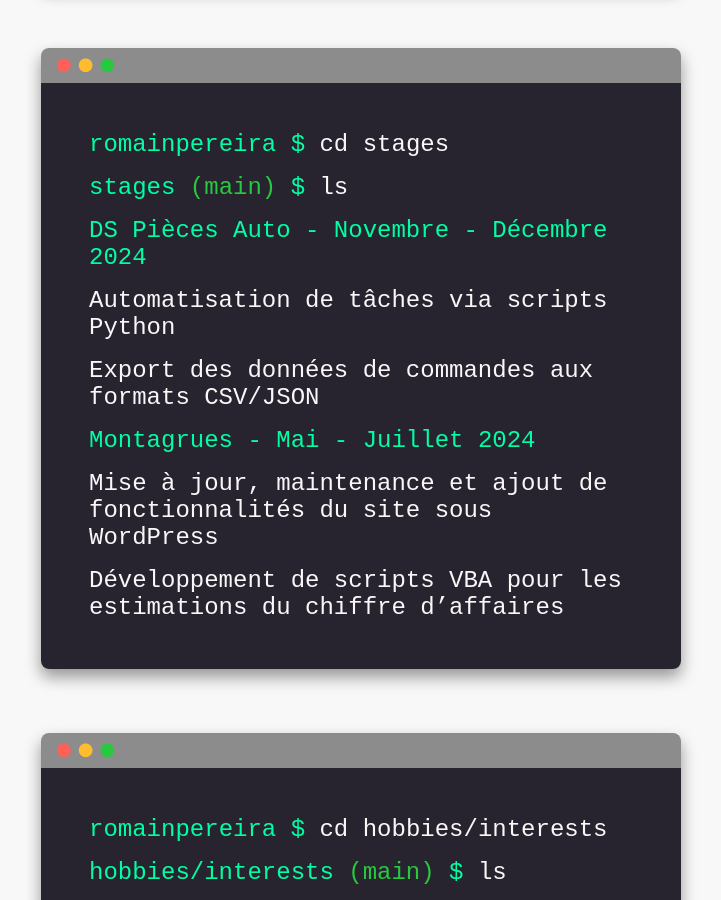
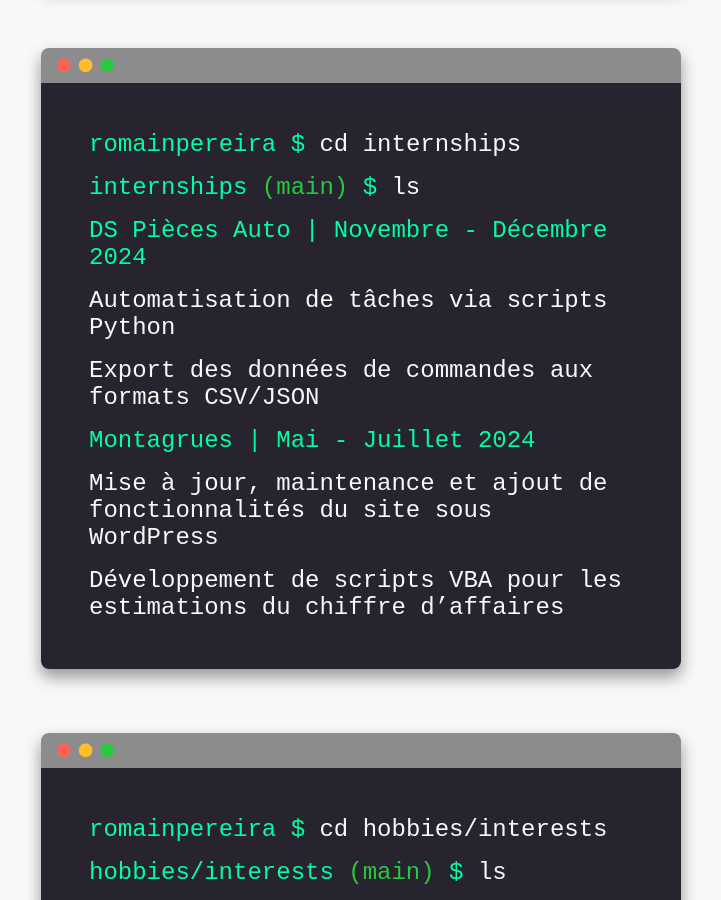
Before and after one commit to romainp12/portfolio, a React (Create React App) app: page /about in a window 1280 px wide. Shown: the part 1940-2840 px from the top of the page, without its empty margins (279-1000 px from the left). Built offline with nearby package versions, Linux system fonts and the light colour scheme; the HTML template or start-up script is replaced by a standard one.

Commit message:
Update About.js

```diff
--- a/src/components/about/About.js
+++ b/src/components/about/About.js
@@ -104,17 +104,17 @@ function stagesText() {
           {firstName}
           {info.lastName.toLowerCase()} $
         </span>{' '}
-        cd stages
+        cd internships
       </p>
       <p>
         <span style={{ color: info.baseColor }}>
-          stages <span className={Style.green}>(main)</span> $
+          internships <span className={Style.green}>(main)</span> $
         </span>{' '}
         ls
       </p>
       {info.stages.map((stage, index) => (
         <div key={index} className={Style.stageItem}>
-          <p style={{ color: info.baseColor }}>{stage.company} - {stage.date}</p>
+          <p style={{ color: info.baseColor }}>{stage.company} | {stage.date}</p>
           <ul>
             {stage.missions.map((mission, mIndex) => (
               <li key={mIndex}>{mission}</li>
```
